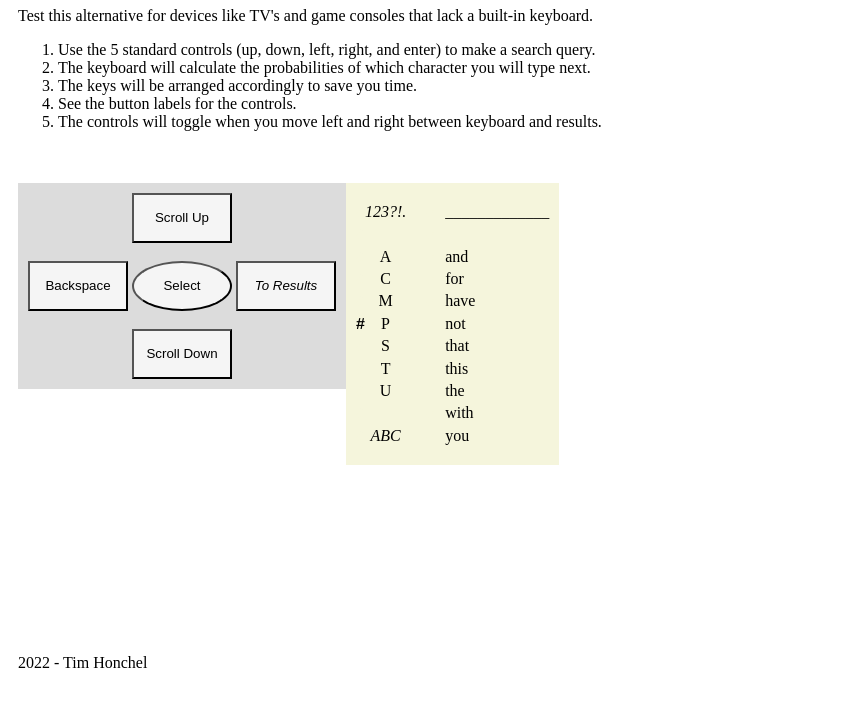
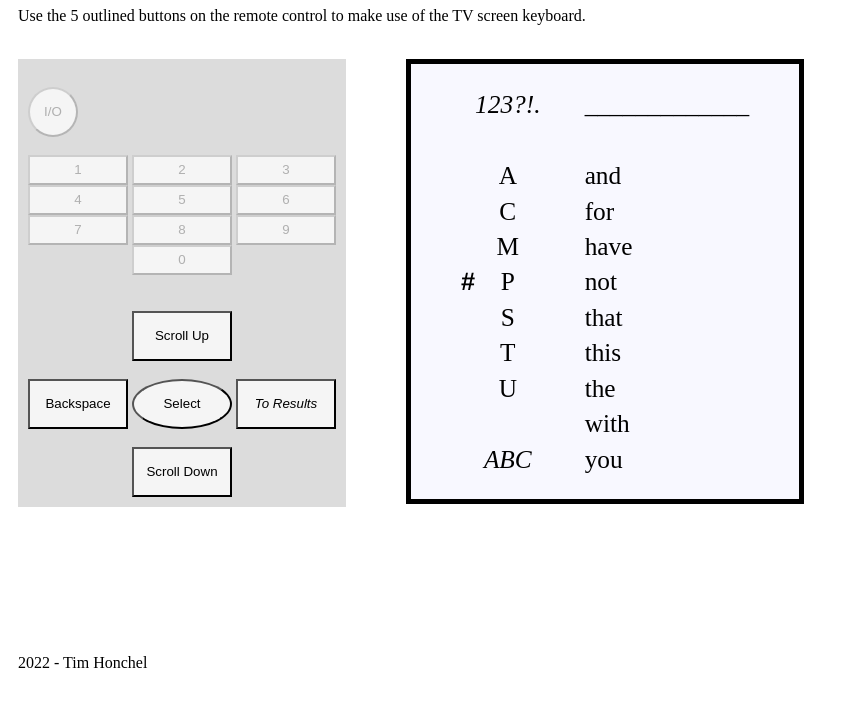
Before and after one commit to tim-honchel/PredictiveKeyboard, a plain HTML site: page index.html in a window 1280 px wide. Shown: the part 91-800 px from the top of the page, without its empty margins (0-849 px from the left). Drawn offline with Linux system fonts and the light colour scheme.

Commit message:
improved design of remote and TV

```diff
--- a/css/custom.css
+++ b/css/custom.css
@@ -9,7 +9,7 @@ body {
     padding:10px;
 }
 
-.button-container button {
+#buttonUp, #buttonLeft, #buttonCenter, #buttonRight, #buttonDown {
     height: 50px;
     width: 100px;
     background-color:whitesmoke;
@@ -26,10 +26,14 @@ body {
 
 .cursor-container {
     float: left;
-    background-color:beige;
+    background-color:ghostwhite;
     width: max-content;
-    padding: 10px 0px 10px 10px;
+    padding: 10px 0px 10px 50px;
     line-height: .4;
+    border-top: solid black 5px;
+    border-bottom: solid black 5px;
+    border-left: solid black 5px;
+
 }
 
 .cursor-container p {
@@ -39,7 +43,24 @@ body {
 }
 
 #cursorTop, #cursorUp, #cursor1, #cursor2, #cursor3, #cursor5, #cursor6, #cursor7, #cursorDown, #cursorBottom {
-    color:beige;
+    color:ghostwhite;
+}
+
+#decoyPower, #decoy1, #decoy2, #decoy3, #decoy4, #decoy5, #decoy6, #decoy7, #decoy8, #decoy9, #decoy0 {
+    height: 30px;
+    width: 100px;
+    background-color:whitesmoke;
+}
+
+#decoyPower {
+    border-radius: 100%;
+    height:50px;
+    width:50px;
+}
+
+#decoy0 {
+    display:block;
+    margin:auto;
 }
 
 footer {
@@ -52,34 +73,43 @@ footer {
 
 .keyboard-container {
     float:left;
-    background-color:beige;
+    background-color:ghostwhite;
     width: max-content;
     padding:10px 10px 10px 0px;
     line-height:.4;
+    border-top: solid black 5px;
+    border-bottom: solid black 5px;
+
 }
 
 .keyboard-container p {
     text-align:center
 }
 
-.main-container {
+.remote-container {
     column-gap: 0%;
 }
 
 .results-container {
     float:left;
-    background-color: beige;
+    background-color:ghostwhite;
     width: max-content;
-    padding:10px;
+    padding:10px 50px 10px 10px;
     line-height:.4;
+    border-top: solid black 5px;
+    border-bottom: solid black 5px;
+    border-right: solid black 5px;
 }
 
 .selection-container {
     float: left;
-    background-color:beige;
+    background-color:ghostwhite;
     width: max-content;
     padding: 10px 0px 10px 10px;
     line-height: .4;
+    border-top: solid black 5px;
+    border-bottom: solid black 5px;
+
 }
 
 .selection-container p {
@@ -89,7 +119,7 @@ footer {
 }
 
 #selectionTop, #selectionUp, #selection1, #selection2, #selection3, #selection4, #selection5, #selection6, #selection7, #selection8, #selection9 {
-    color: beige;
+    color:ghostwhite;
     font-weight:bold;
 }
 
@@ -97,3 +127,24 @@ footer {
     float:left;
     width:100%;
 }
+
+
+.tv-container {
+    column-gap: 0%;
+}
+
+.TV-container p {
+    font-size: 48pt;
+}
+
+.white-space {
+    float: left;
+    background-color:white;
+    width: 50px;
+    padding: 10px 0px 10px 10px;
+    line-height: .4;
+}
+#cursorTop, #cursorUp, #cursor1, #cursor2, #cursor3, #cursor4, #cursor5, #cursor6, #cursor7, #cursorDown, #cursorBottom, #keyHeader, #keyUp, #key1, #key2, #key3, #key4, #key5, #key6, #key7, #keyDown, #keyFooter, #selectionTop, #selectionUp, #selection1, #selection2, #selection3, #selection4, #selection5, #selection6, #selection7, #selection8, #selection9, #searchString, #resultUp, #result1, #result2, #result3, #result4, #result5, #result6, #result7, #result8, #result9 {
+    font-size: 19pt;
+
+}
--- a/index.html
+++ b/index.html
@@ -14,19 +14,30 @@
     <div class="container">
         <main class="pb-3">
             <div>
-                <h1>Keyboard Demo</h1>
-                <p>Test this alternative for devices like TV's and game consoles that lack a built-in keyboard.</p>
-                <ol>
-                    <li>Use the 5 standard controls (up, down, left, right, and enter) to make a search query.</li>
-                    <li>The keyboard will calculate the probabilities of which character you will type next.</li>
-                    <li>The keys will be arranged accordingly to save you time.</li>
-                    <li>See the button labels for the controls.</li>
-                    <li>The controls will toggle when you move left and right between keyboard and results.</li>
-                </ol>
+                <h1>App Demo for Devices Lacking Built-In Keyboards</h1>
+                <p>Use the 5 outlined buttons on the remote control to make use of the TV screen keyboard. </p>
                 <br>
-                <br>
-                <div class="main-container">
+                <div class="remote-container">
                     <div class="button-container">
+                        <br>
+                        <button id = "decoyPower" type = "button" disabled>I/O</button>
+                        <br>
+                        <br>
+                        <button id = "decoy1" type = "button" disabled>1</button>
+                        <button id = "decoy2" type = "button" disabled>2</button>
+                        <button id = "decoy3" type = "button" disabled>3</button>
+                        <br>
+                        <button id = "decoy4" type = "button" disabled>4</button>
+                        <button id = "decoy5" type = "button" disabled>5</button>
+                        <button id = "decoy6" type = "button" disabled>6</button>
+                        <br>
+                        <button id = "decoy7" type = "button" disabled>7</button>
+                        <button id = "decoy8" type = "button" disabled>8</button>
+                        <button id = "decoy9" type = "button" disabled>9</button>
+                        <br>
+                        <button id = "decoy0" tyoe = "button" disabled>0</button>
+                        <br>
+                        <br>
                         <button id="buttonUp" type="button">Scroll Up</button>
                         <br>
                         <button id="buttonLeft" type="button">Backspace</button>
@@ -36,6 +47,10 @@
                         <br>
                         <button id="buttonDown" type="button">Scroll Down</button>
                     </div>
+                </div>
+                <div class ="white-space">
+                </div>
+                <div class="tv-container">
                     <div class="cursor-container">
                         <p id="cursorTop">#</p>
                         <p id="cursorUp">#</p>
@@ -77,7 +92,7 @@
                     </div>
                     <div class="results-container">
                         <p id ="searchString">_____________</p>
-                        <br>
+                        <p id ="resultUp">.</p>
                         <p id ="result1">and</p>
                         <p id ="result2">for</p>
                         <p id ="result3">have</p>
--- a/js/site.js
+++ b/js/site.js
@@ -261,22 +261,22 @@ function chooseCursorLocation() {
 // Temporarily clears the "mouse" before assigning its new location
 function clearCursor() {
     console.log("clearCursor()")
-    document.getElementById("cursor1").style.color = "beige";
-    document.getElementById("cursor2").style.color = "beige";
-    document.getElementById("cursor3").style.color = "beige";
-    document.getElementById("cursor4").style.color = "beige";
-    document.getElementById("cursor5").style.color = "beige";
-    document.getElementById("cursor6").style.color = "beige";
-    document.getElementById("cursor7").style.color = "beige";
-    document.getElementById("selection1").style.color = "beige";
-    document.getElementById("selection2").style.color = "beige";
-    document.getElementById("selection3").style.color = "beige";
-    document.getElementById("selection4").style.color = "beige";
-    document.getElementById("selection5").style.color = "beige";
-    document.getElementById("selection6").style.color = "beige";
-    document.getElementById("selection7").style.color = "beige";
-    document.getElementById("selection8").style.color = "beige";
-    document.getElementById("selection9").style.color = "beige";
+    document.getElementById("cursor1").style.color = "ghostwhite";
+    document.getElementById("cursor2").style.color = "ghostwhite";
+    document.getElementById("cursor3").style.color = "ghostwhite";
+    document.getElementById("cursor4").style.color = "ghostwhite";
+    document.getElementById("cursor5").style.color = "ghostwhite";
+    document.getElementById("cursor6").style.color = "ghostwhite";
+    document.getElementById("cursor7").style.color = "ghostwhite";
+    document.getElementById("selection1").style.color = "ghostwhite";
+    document.getElementById("selection2").style.color = "ghostwhite";
+    document.getElementById("selection3").style.color = "ghostwhite";
+    document.getElementById("selection4").style.color = "ghostwhite";
+    document.getElementById("selection5").style.color = "ghostwhite";
+    document.getElementById("selection6").style.color = "ghostwhite";
+    document.getElementById("selection7").style.color = "ghostwhite";
+    document.getElementById("selection8").style.color = "ghostwhite";
+    document.getElementById("selection9").style.color = "ghostwhite";
 }
 
 
@@ -285,8 +285,8 @@ function completeSearch() {
     console.log("completeSearch()")
     selectorLocation = "complete";
     document.getElementById("searchString").style.color = "green";
-    document.getElementById("test1").innerHTML = "Search complete! Press backspace to start a new search.";
-    document.getElementById("test1").style.color = "green";
+    document.getElementById("resultUp").innerHTML = "Search complete!";
+    document.getElementById("resultUp").style.color = "green";
     chooseCursorLocation();
 }
 
@@ -614,6 +614,8 @@ function setStartingVariables() {
     document.getElementById("buttonCenter").style.color = "black";
     document.getElementById("test1").innerHTML = "";
     document.getElementById("test1").style.color = "black";
+    document.getElementById("resultUp").innerHTML = ".";
+    document.getElementById("resultUp").style.color = "ghostwhite";
     shortList = [];
     resetKeyboard();
     chooseCursorLocation();
```
